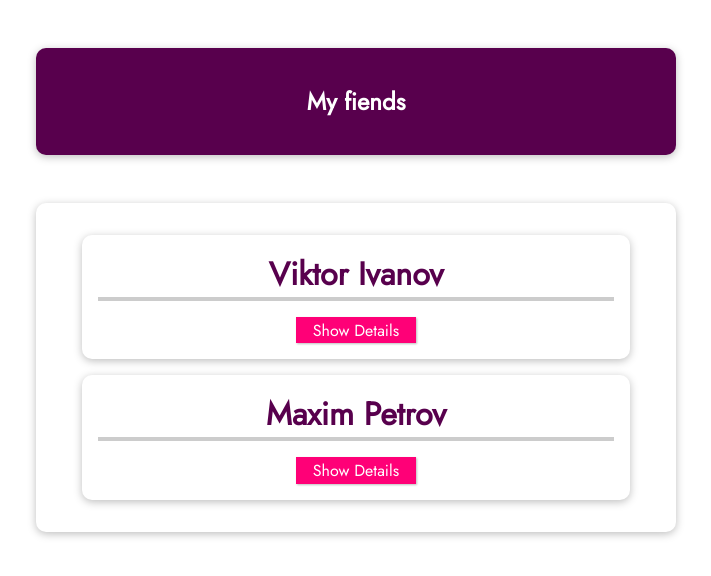
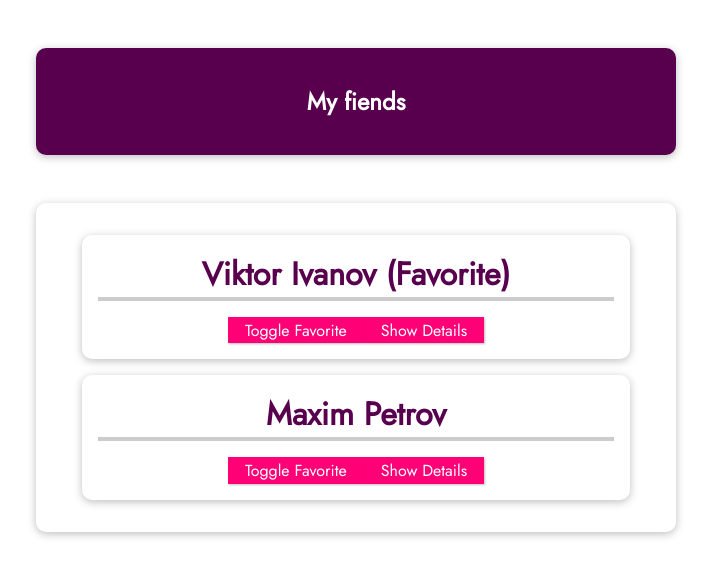
Before and after one commit to Kriogenik/vue3_course, a Vue app in the folder vue-cli-components-project/: page / in a window 1280 px wide. Shown: the top 576 px of the page, without its empty margins (284-995 px from the left). Built offline with nearby package versions, Linux system fonts and the light colour scheme.

Commit message:
Prop Behavior
Receive Error for Compile

```diff
--- a/vue-cli-components-project/src/App.vue
+++ b/vue-cli-components-project/src/App.vue
@@ -9,11 +9,13 @@
 					name="Viktor Ivanov"
 					phone-number="8987 264 2354"
 					email-address="viktor@localhost.com"
+					is-favorite="1"
 				></friend-contact>
 				<friend-contact
 					name="Maxim Petrov"
 					phone-number="8941 846 1234"
 					email-address="maxim@localhost.com"
+					is-favorite="0"
 				></friend-contact>
 			</li>
 		</ul>
--- a/vue-cli-components-project/src/components/FriendContact.vue
+++ b/vue-cli-components-project/src/components/FriendContact.vue
@@ -1,6 +1,7 @@
 <template>
 	<li>
-		<h2>{{ name }}</h2>
+		<h2>{{ name }} {{ isFavorite === '1' ? '(Favorite)' : ''}}</h2>
+		<button @click="toggleFavorite">Toggle Favorite</button>
 		<button @click="toggleDetails">{{ detailsIsVisible ? 'Hide' : 'Show'}} Details</button>
 		<ul v-if="detailsIsVisible">
 			<li><strong>Phone:</strong> {{ phoneNumber }}</li>
@@ -14,7 +15,8 @@ export default {
 	props: [
 		'name',
 		'phoneNumber',
-		'emailAddress'
+		'emailAddress',
+		'isFavorite'
 	],
 	data() {
 		return {
@@ -30,7 +32,14 @@ export default {
 	methods: {
 		toggleDetails() {
       this.detailsIsVisible = !this.detailsIsVisible
-    }
+		},
+		toggleFavorite() {
+			if (this.isFavorite === '1') {
+				this.isFavorite = '0'
+			} else {
+				this.isFavorite = '1'
+			}
+		}
 	}
 };
 </script>
```
